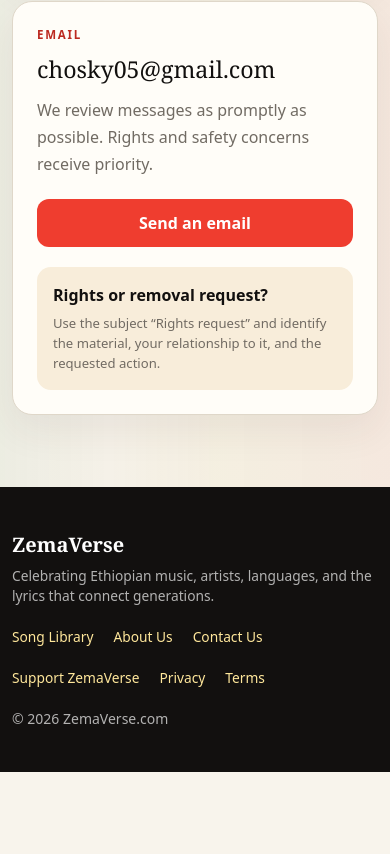
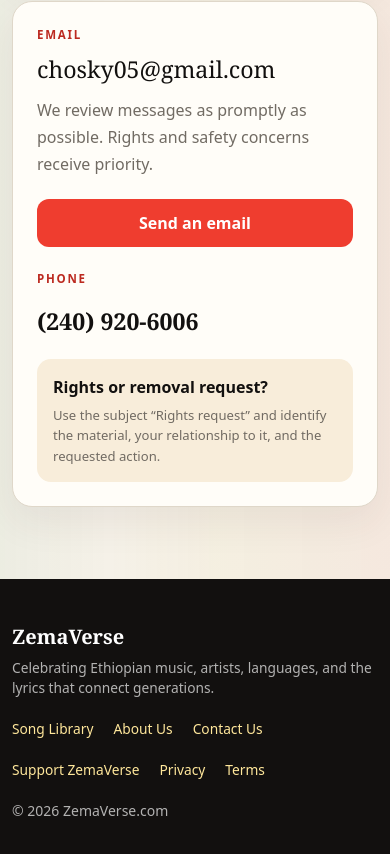
Before and after one commit to Asfawh/zemaverse_mern, a React (Vite) app in the folder client/: page /contact in a window 390 px wide. Shown: the part 1175-2029 px from the top of the page. Before the commit the page ends 1947 px from the top, so only its background shows below. Built offline with nearby package versions, Linux system fonts and the light colour scheme; no server answers.

Commit message:
Add contact phone number

```diff
--- a/client/src/index.css
+++ b/client/src/index.css
@@ -545,6 +545,9 @@
 .contact-card { position: sticky; top: 1.5rem; }
 .contact-card h2 { overflow-wrap: anywhere; margin: .55rem 0 .8rem; font-size: clamp(1.45rem,3vw,2rem); }
 .contact-card .trust-action { width: 100%; margin-top: 1.3rem; }
+.contact-phone { display: grid; gap: .3rem; margin-top: 1.4rem; }
+.contact-phone a { color: var(--wine-dark); font-family: Georgia,"Times New Roman",serif; font-size: 1.45rem; font-weight: 800; text-decoration: none; }
+.contact-phone a:hover { color: var(--wine); }
 .contact-note { display: grid; gap: .35rem; margin-top: 1.25rem; padding: 1rem; border-radius: 14px; background: #f8edda; }
 .contact-note strong { color: var(--wine-dark); }
 .contact-note span { color: var(--muted); font-size: .82rem; line-height: 1.55; }
--- a/client/src/views/Contact.jsx
+++ b/client/src/views/Contact.jsx
@@ -35,6 +35,10 @@
           <h2>chosky05@gmail.com</h2>
           <p>We review messages as promptly as possible. Rights and safety concerns receive priority.</p>
           <a className="trust-action" href="mailto:chosky05@gmail.com?subject=ZemaVerse%20inquiry">Send an email</a>
+          <div className="contact-phone">
+            <span className="eyebrow">Phone</span>
+            <a href="tel:+12409206006">(240) 920-6006</a>
+          </div>
           <div className="contact-note">
             <strong>Rights or removal request?</strong>
             <span>Use the subject “Rights request” and identify the material, your relationship to it, and the requested action.</span>
```
